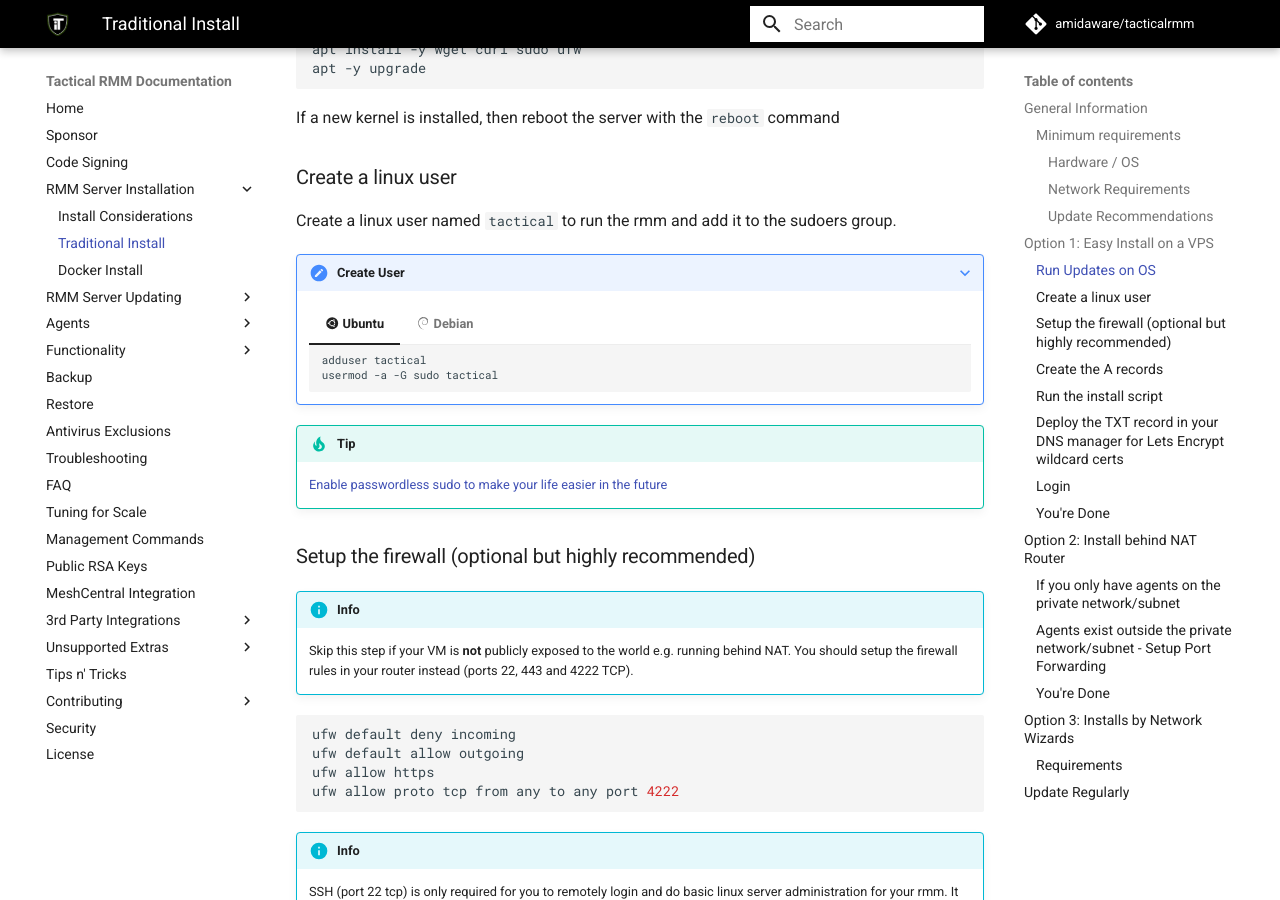
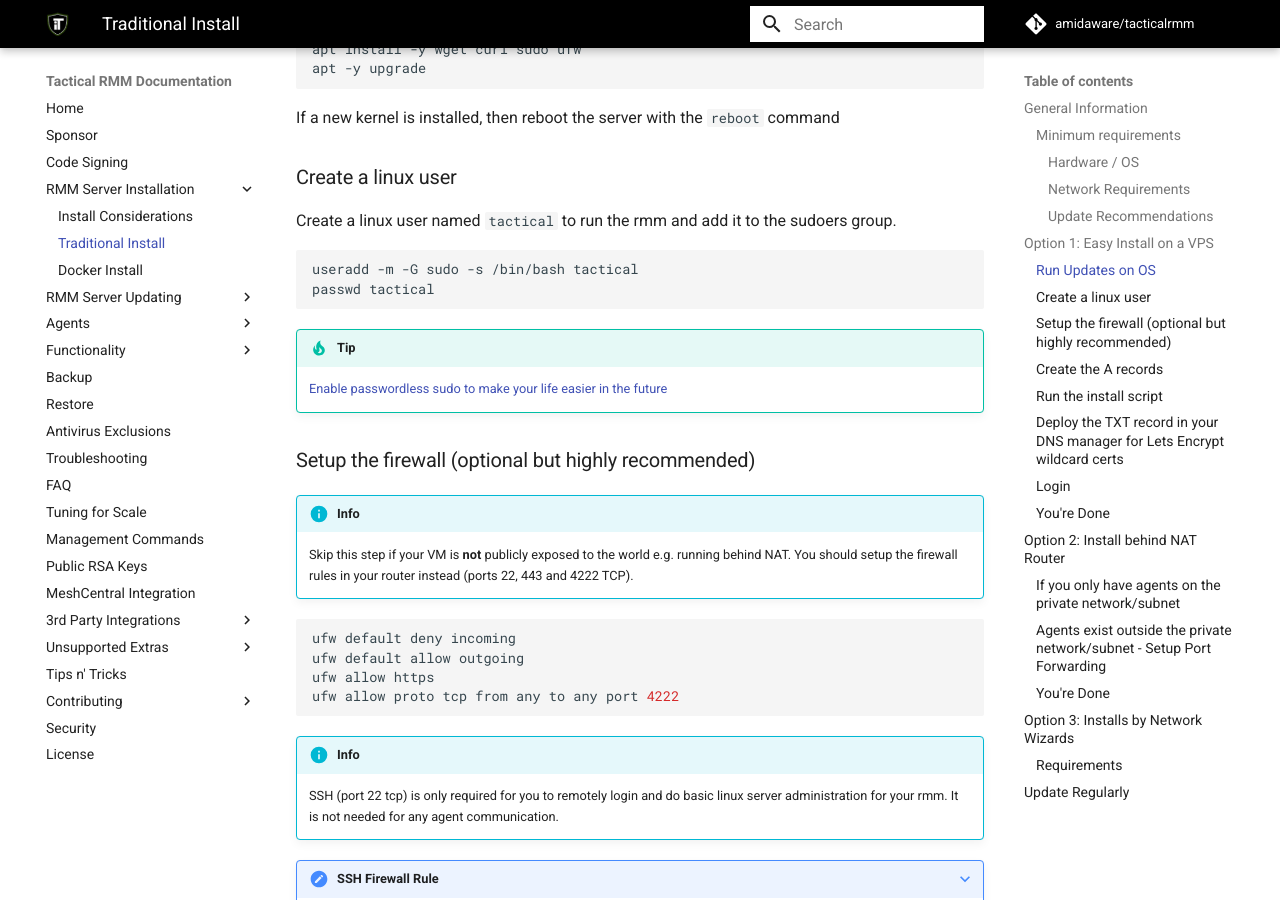
Before and after one commit to amidaware/trmm-docs, an MkDocs documentation site: the page built from docs/install_server.md, in a window 1280 px wide and 900 px high, scrolled down 1828 px. Built offline with MkDocs 1.6.1 and Material for MkDocs 9.7.7, drawn with Linux system fonts in a browser that asks for light colours; comment, search, counter and statistics services are not loaded.

Commit message:
useradd - one to rule them all :)

````diff
--- a/docs/install_server.md
+++ b/docs/install_server.md
@@ -64,22 +64,10 @@
 
 Create a linux user named `tactical` to run the rmm and add it to the sudoers group.
 
-???+ note "Create User"
-
-    === ":material-ubuntu: Ubuntu"
-
-        ```bash
-        adduser tactical
-        usermod -a -G sudo tactical
-        ```
-
-    === ":material-debian: Debian"
-
-        ```bash
-        useradd -m -s /bin/bash tactical
-        usermod -a -G sudo tactical
-        passwd tactical
-        ```
+```bash
+useradd -m -G sudo -s /bin/bash tactical
+passwd tactical
+```
 
 !!!tip
     [Enable passwordless sudo to make your life easier in the future](https://linuxconfig.org/configure-sudo-without-password-on-ubuntu-20-04-focal-fossa-linux)
````
